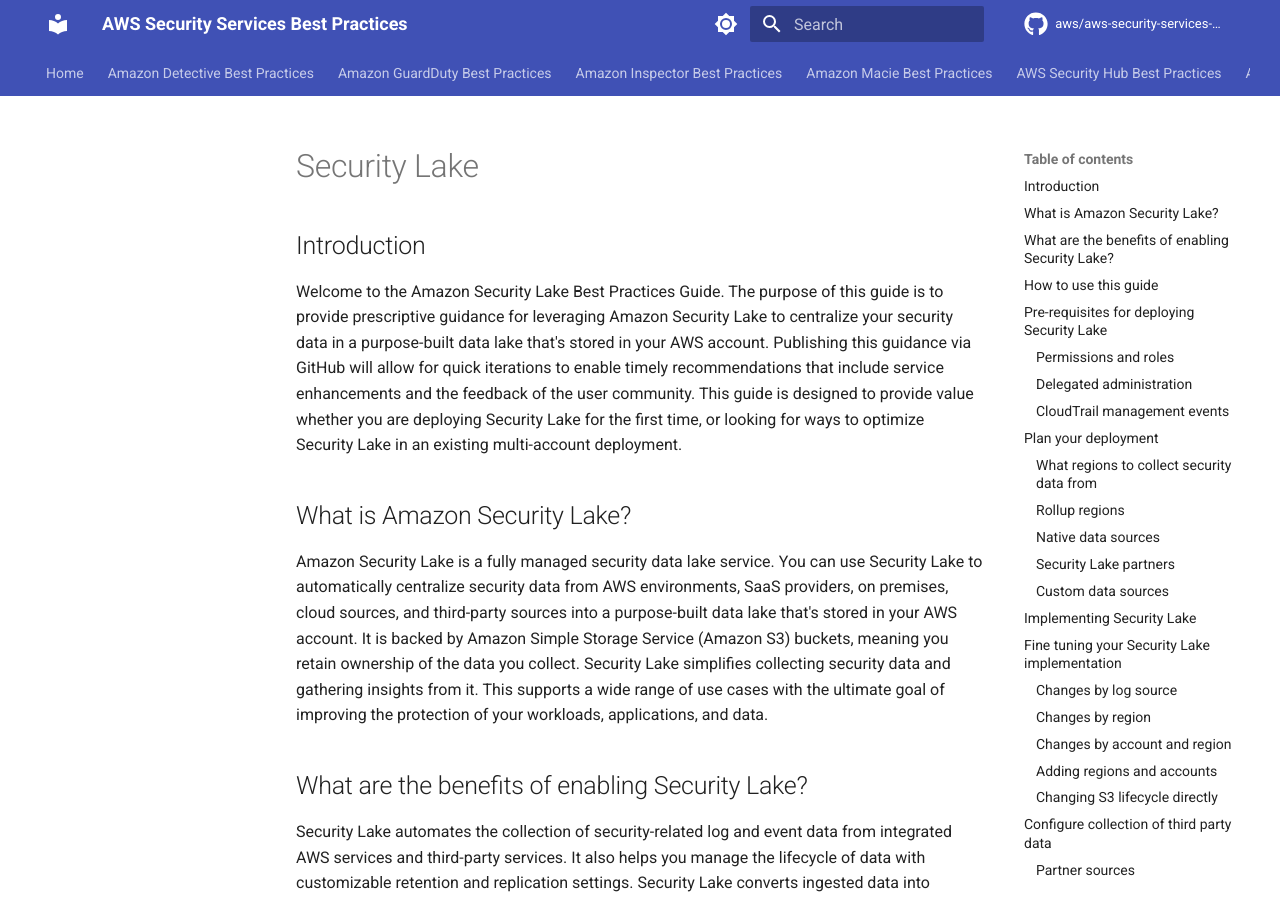
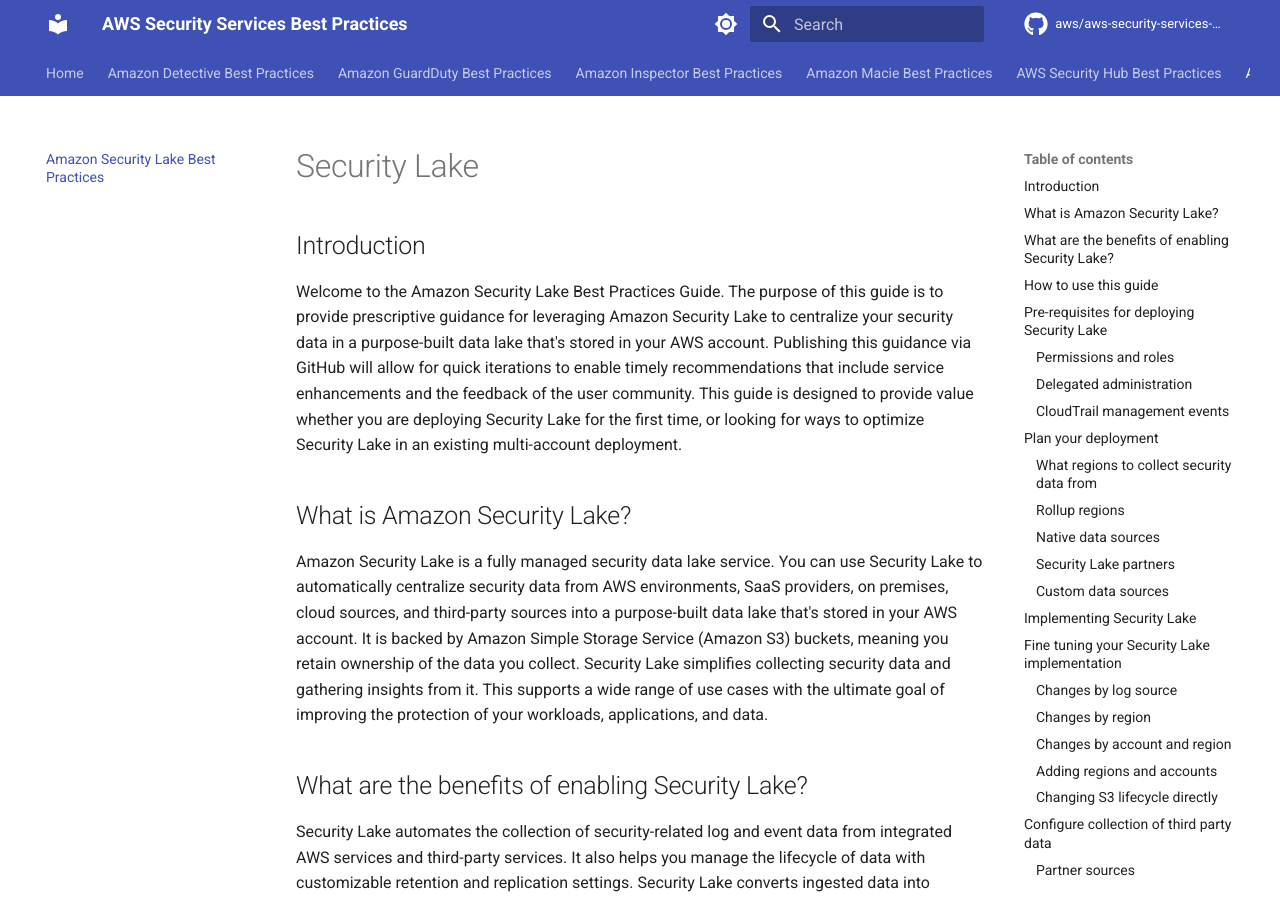
Before and after one commit to aws/aws-security-services-best-practices, an MkDocs documentation site: the page built from docs/en/guides/security-lake/index.md, in a window 1280 px wide and 900 px high. Built offline with MkDocs 1.6.1 and Material for MkDocs 9.7.7, drawn with Linux system fonts in a browser that asks for light colours; comment, search, counter and statistics services are not loaded.

Commit message:
Update mkdocs.yml to include link to ASL guide

```diff
--- a/mkdocs.yml
+++ b/mkdocs.yml
@@ -33,6 +33,7 @@
   - Amazon Inspector Best Practices: guides/inspector/index.md
   - Amazon Macie Best Practices: guides/macie/index.md
   - AWS Security Hub Best Practices: guides/security-hub/index.md
+  - Amazon Security Lake Best Practices: guides/security-lake/index.md
   - AWS WAF Best Practices:
       - Home: guides/waf/index.md
       - WAF Prerequisites: guides/waf/prerequisites/docs/index.md
```
